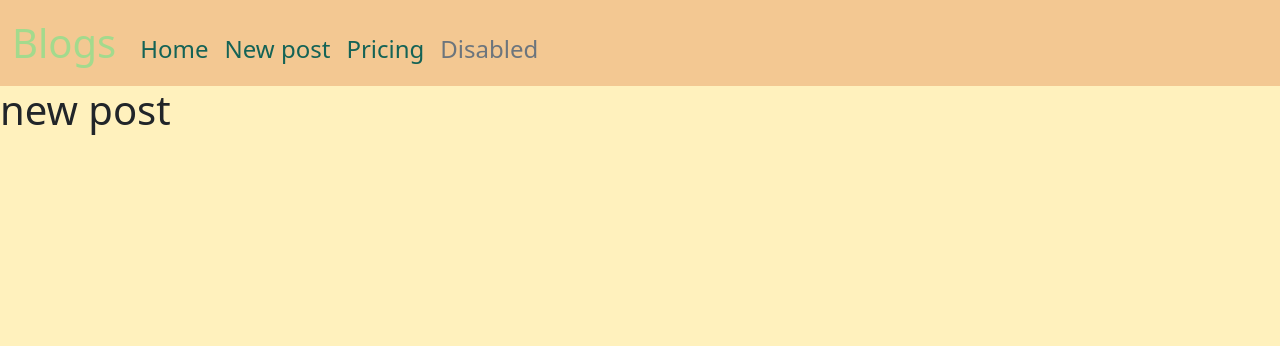
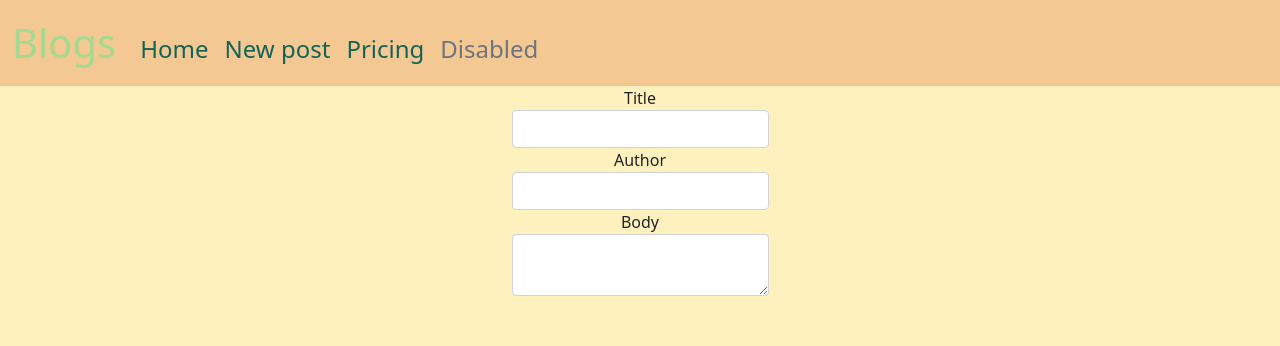
Before and after one commit to ninopowski/Blogs_users, a Flask app: page /new-post in a window 1280 px wide. Shown: the top 346 px of the page. Run offline with Flask 2, Linux system fonts and the light colour scheme; some libraries are stand-ins or nearby versions.

Commit message:
Form centered

```diff
--- a/forms.py
+++ b/forms.py
@@ -1,6 +1,9 @@
 from flask_wtf import FlaskForm
 from wtforms import StringField
 from wtforms.validators import DataRequired
+from flask_ckeditor import CKEditorField
 
 class Post(FlaskForm):
-    title =
+    title = StringField("Title", validators=[DataRequired()])
+    author = StringField("Author", validators=[DataRequired()])
+    body = CKEditorField("Body", validators=[DataRequired()])
--- a/main.py
+++ b/main.py
@@ -1,16 +1,20 @@
 from flask import Flask, render_template, url_for, request
+from forms import Post
+from flask_bootstrap import Bootstrap
 
 app = Flask(__name__)
-
+app.config["SECRET_KEY"] = "verysecretkey"
+Bootstrap(app)
 
 @app.route("/")
 def home():
     return render_template("index.html")
 
 
-@app.route("/new-post")
+@app.route("/new-post", methods=["GET", "POST"])
 def new_post():
-    return render_template("new_post.html")
+    form = Post()
+    return render_template("new_post.html", form=form)
 
 
 if __name__ == "__main__":
--- a/static/css/styles.css
+++ b/static/css/styles.css
@@ -1,5 +1,13 @@
 body {
     background-color: #FFF1BD;
+}
+
+form {
+    display: inline-block;
+}
+
+.form-post {
+    text-align: center;
 }
 
 .navbar-brand {
--- a/templates/new_post.html
+++ b/templates/new_post.html
@@ -1,5 +1,13 @@
 {% include "header.html" %}
+{% import "bootstrap/wtf.html" as wtf %}
+{% block content %}
 
-{% block content %}
- <h1> new post </h1>
+<container class="form-container">
+ <div class="form-post">
+  <form method="POST">
+    {{ wtf.quick_form(form) }}
+  </form>
+ </div>
+</container>
+
 {% endblock %}
```
